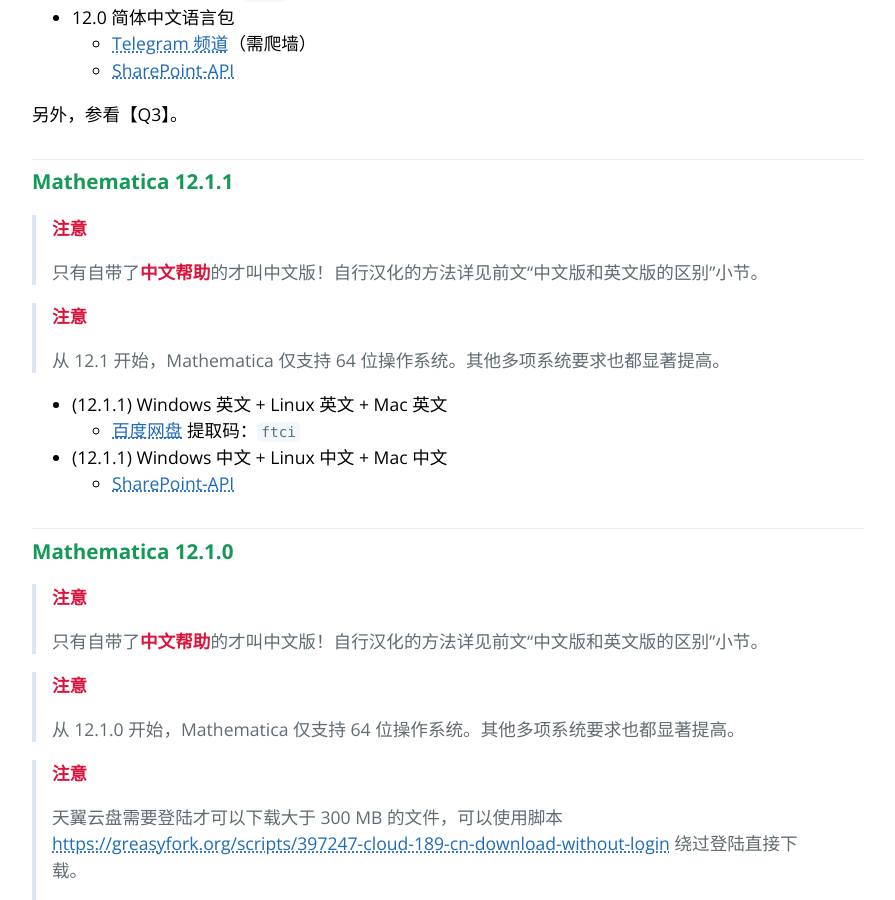
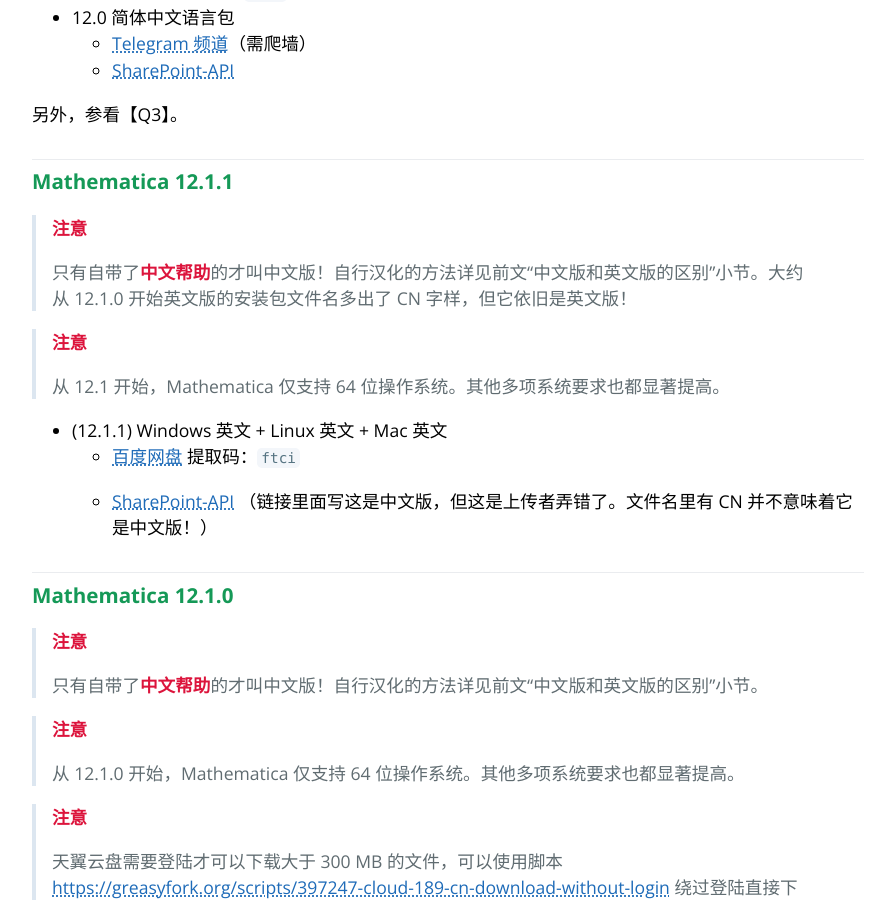
Before and after one commit to TieBaMma/InstallTutorial, a Jekyll site: the page built from index.md, in a window 1280 px wide and 900 px high, scrolled down 4678 px. Shown: the whole window, without its empty margins (192-1087 px from the left). Built offline with Jekyll 4.4.1, drawn with Linux system fonts in a browser that asks for light colours.

Commit message:
Update index.md
修正文字说明错误。（目前12.1.1的中文还没出。文件名里有 CN 的那个是英文版。中文版貌似会多出完整的 Chinese 字样。）

```diff
--- a/index.md
+++ b/index.md
@@ -170,7 +170,7 @@
 
 > **注意**
 >
-> 只有自带了**中文帮助**的才叫中文版！自行汉化的方法详见前文“中文版和英文版的区别”小节。
+> 只有自带了**中文帮助**的才叫中文版！自行汉化的方法详见前文“中文版和英文版的区别”小节。大约从 12.1.0 开始英文版的安装包文件名多出了 CN 字样，但它依旧是英文版！
 
 > **注意**
 >
@@ -179,8 +179,7 @@
 * (12.1.1) Windows 英文 + Linux 英文 + Mac 英文
   * [百度网盘](https://pan.baidu.com/s/1OKtjGDdj8HN3JgtfW7_ppQ) 提取码：`ftci`
 
-* (12.1.1) Windows 中文 + Linux 中文 + Mac 中文
-  * [SharePoint-API](https://mmamirror.herokuapp.com/%E5%AE%89%E8%A3%85%E5%8C%85/12.1.1/)
+  * [SharePoint-API](https://mmamirror.herokuapp.com/%E5%AE%89%E8%A3%85%E5%8C%85/12.1.1/) （链接里面写这是中文版，但这是上传者弄错了。文件名里有 CN 并不意味着它是中文版！）
 
 ### Mathematica 12.1.0
 
```
